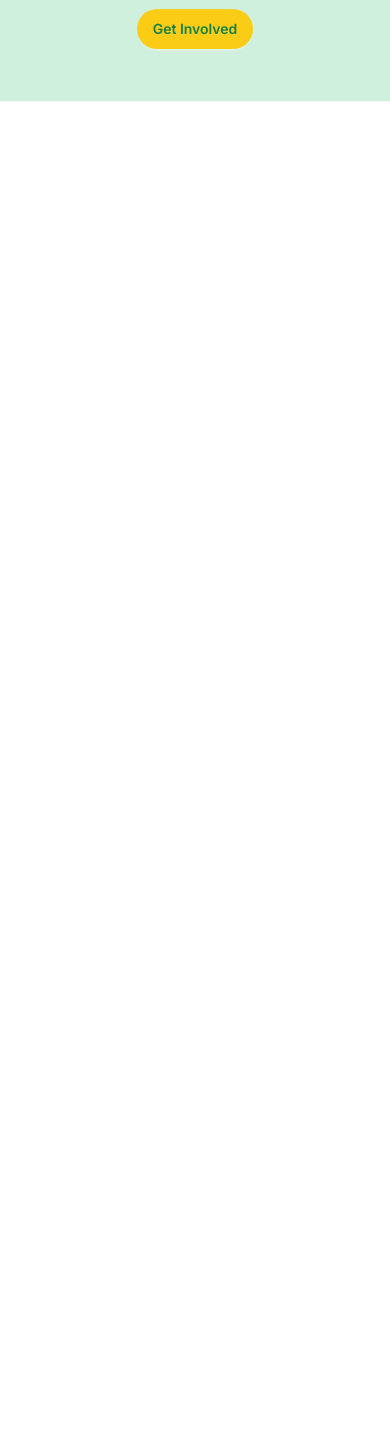
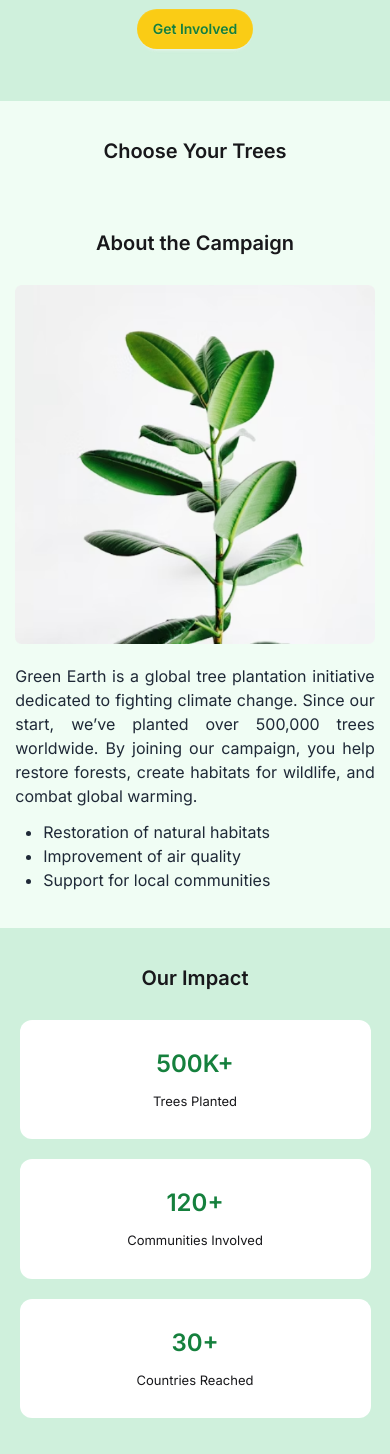
Before and after one commit to shihabfahim/B12A06-Green-Earth-, a plain HTML site: page index.html in a window 390 px wide. Shown: the part 217-1671 px from the top of the page. Before the commit the page ends 844 px from the top, so only its background shows below. Drawn offline with nearby package versions, Linux system fonts and the light colour scheme.

Commit message:
completed main part

```diff
--- a/index.html
+++ b/index.html
@@ -178,5 +178,113 @@
         </div>
       </section>
     </header>
+
+        <main class="bg-[#f0fdf4]">
+      <section id="Gallery" class="max-w-7xl mx-auto py-9 w-[97%] sm:py-20">
+        <h1
+          class="text-center font-semibold text-xl mb-7 sm:text-[27px] sm:mb-11"
+        >
+          Choose Your Trees
+        </h1>
+        <div class="sm:flex sm:gap-5 sm:items-start">
+          <div class="hidden sm:block flex-1">
+            <h3 class="mb-3 text-xl font-semibold">Categories</h3>
+            <ul id="Categories_Container" class="space-y-1"></ul>
+          </div>
+          <div
+            id="Card_Container"
+            class="w-[95%] mx-auto grid grid-cols-1 gap-5 sm:w-[100%] sm:grid-cols-3 sm:flex-4"
+          ></div>
+          <div
+            class="hidden sm:block flex-1 bg-white min-h-[520px] p-3.5 rounded-2xl"
+          >
+            <h3 class="text-lg font-semibold mb-3">Your Cart</h3>
+            <div id="Cart_Container">
+              <p class="text-center my-10 text-[15px]">
+                No items in your cart yet.
+              </p>
+            </div>
+          </div>
+        </div>
+      </section>
+      <dialog id="Tree_Info_Modal" class="modal">
+        <div class="modal-box rounded-2xl">
+          <form method="dialog">
+            <button
+              class="btn btn-sm btn-circle btn-ghost absolute right-2 top-2"
+            >
+              ✕
+            </button>
+          </form>
+          <div id="Modal_Content" class="space-y-3 sm:space-y-5"></div>
+        </div>
+      </dialog>
+      <section
+        id="About"
+        class="scroll-mt-11 max-w-4xl mx-auto pb-9 w-[97%] sm:pb-20"
+      >
+        <h1
+          class="text-center font-semibold text-xl mb-7 sm:text-[27px] sm:mb-11"
+        >
+          About the Campaign
+        </h1>
+        <div
+          class="w-[95%] mx-auto flex flex-col gap-5 sm:w-[100%] sm:gap-9 sm:flex-row sm:items-center"
+        >
+          <div class="flex-1">
+            <img src="Images/About.png" alt="" />
+          </div>
+          <div class="flex-1 text-[#1f2937] text-justify">
+            <p>
+              Green Earth is a global tree plantation initiative dedicated to
+              fighting climate change. Since our start, we’ve planted over
+              500,000 trees worldwide. By joining our campaign, you help restore
+              forests, create habitats for wildlife, and combat global warming.
+            </p>
+            <ul class="list-disc pt-3 pl-7">
+              <li>Restoration of natural habitats</li>
+              <li>Improvement of air quality</li>
+              <li>Support for local communities</li>
+            </ul>
+          </div>
+        </div>
+      </section>
+      <section id="Impact" class="bg-[#cff0dc] pb-9 sm:pb-20">
+        <div class="max-w-7xl mx-auto w-[90%]">
+          <h1
+            class="text-center font-semibold text-xl pt-9 mb-7 sm:text-[27px] sm:pt-20 sm:mb-11"
+          >
+            Our Impact
+          </h1>
+          <div class="grid grid-cols-1 gap-5 sm:grid-cols-3">
+            <div
+              class="bg-white py-7 text-center rounded-xl sm:py-10 sm:rounded-2xl"
+            >
+              <h5 class="text-[#15803d] text-2xl font-semibold sm:text-3xl">
+                500K+
+              </h5>
+              <p class="text-[13px] mt-3 sm:text-base">Trees Planted</p>
+            </div>
+            <div
+              class="bg-white py-7 text-center rounded-xl sm:py-10 sm:rounded-2xl"
+            >
+              <h5 class="text-[#15803d] text-2xl font-semibold sm:text-3xl">
+                120+
+              </h5>
+              <p class="text-[13px] mt-3 sm:text-base">Communities Involved</p>
+            </div>
+            <div
+              class="bg-white py-7 text-center rounded-xl sm:py-10 sm:rounded-2xl"
+            >
+              <h5 class="text-[#15803d] text-2xl font-semibold sm:text-3xl">
+                30+
+              </h5>
+              <p class="text-[13px] mt-3 sm:text-base">Countries Reached</p>
+            </div>
+          </div>
+        </div>
+      </section>
+    </main>
+
   </body>
 </html>
```
